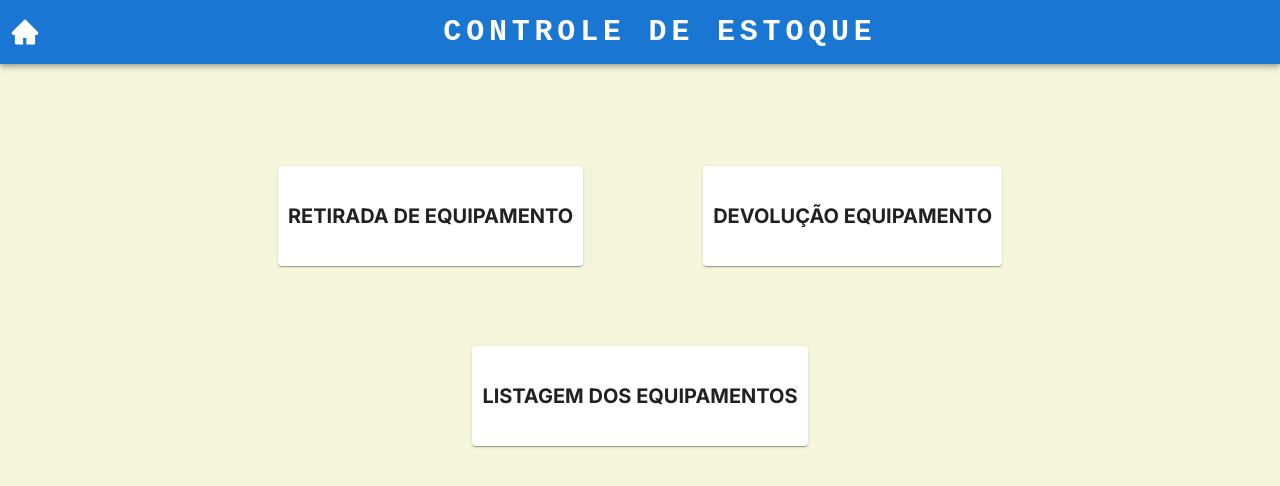
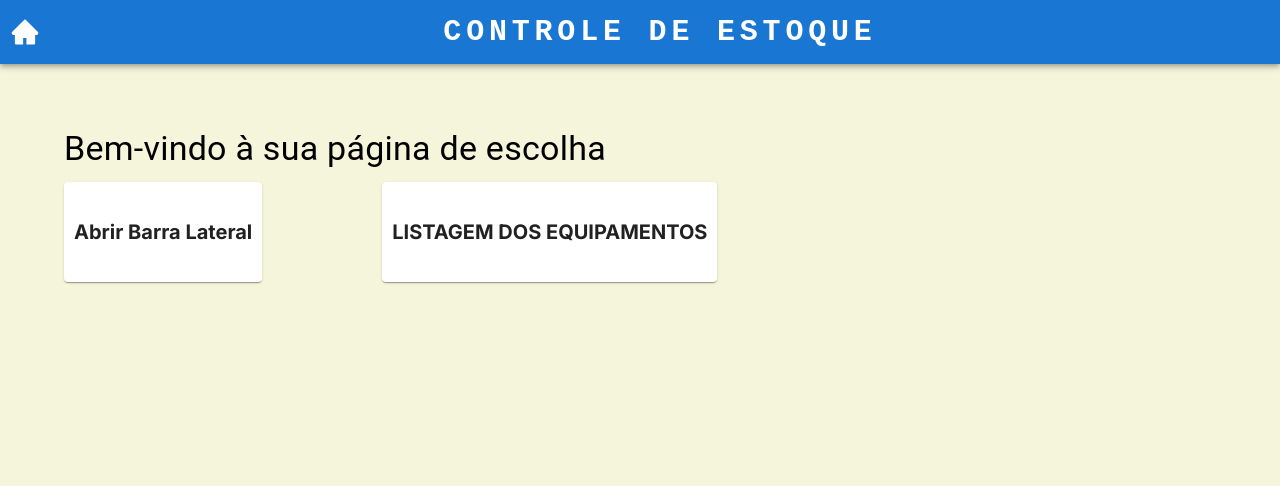
Before and after one commit to LabHasar/2v-estoque, a Next.js app: page / in a window 1280 px wide. Shown: the top 486 px of the page. Built offline with nearby package versions, Linux system fonts and the light colour scheme.

Commit message:
Testes com a barra lateral

```diff
--- a/src/app/listagemEquipamento/Listagem.jsx
+++ b/src/app/listagemEquipamento/Listagem.jsx
@@ -52,10 +52,14 @@ export default function Listagem() {
                 aria-describedby="modal-modal-description"
             >
                 <Box className={sx.modalContainer}>
-                    <img src={selectedImage.img} alt="Selected" className={sx.modalImage} />
-                    <Typography variant="h5" className={sx.modalTitle}>
-                        {selectedImage.item}
-                    </Typography>
+                    {selectedImage && selectedImage.img && (
+                        <img src={selectedImage.img} alt="Selected" className={sx.modalImage} />
+                    )}
+                    {selectedImage && (
+                        <Typography variant="h5" className={sx.modalTitle}>
+                            {selectedImage.item}
+                        </Typography>
+                    )}
                     <Typography className={sx.modalText}>
                         Descrição do Equipamento
                     </Typography>
--- a/src/app/page.jsx
+++ b/src/app/page.jsx
@@ -1,37 +1,63 @@
+"use client"
 import React from "react";
-import {
-  AppBar,
-  Box,
-  Container,
-  Stack,
-  Toolbar,
-  Typography,
-  Card,
-} from "@mui/material";
+import { Box, Card, Container, Drawer, List, ListItem, ListItemText, Stack, Toolbar, Typography } from "@mui/material";
 import Link from 'next/link';
 import Header from "./components/header/page";
 
 export default function choicePage() {
+  const [drawerOpen, setDrawerOpen] = React.useState(false);
+
+  const toggleDrawer = (open) => (event) => {
+    if (
+      event.type === 'keydown' &&
+      (event.key === 'Tab' || event.key === 'Shift')
+    ) {
+      return;
+    }
+
+    setDrawerOpen(open);
+  };
+
+  const list = () => (
+    <Box
+      sx={{ width: 250 }}
+      role="presentation"
+      onClick={toggleDrawer(false)}
+      onKeyDown={toggleDrawer(false)}
+    >
+      <List>
+        <ListItem button key="RetirarEquipamento">
+          <Link href="/retirarEquipamento" passHref>
+            <ListItemText primary="Retirar Equipamento" />
+          </Link>
+        </ListItem>
+        <ListItem button key="DevolverEquipamento">
+          <Link href="/devolucaoEquipamento" passHref>
+            <ListItemText primary="Devolver Equipamento" />
+          </Link>
+        </ListItem>
+      </List>
+    </Box>
+  );
+
   return (
     <Box>
-      <Header/>
-      <Box
-        sx={{
-          display: "flex",
-          justifyContent: "center",
-          alignItems: "center",
-          //   backgroundColor: "red",
-          padding: "8%",
-        }}
+      <Header />
+      <Container>
+        <Toolbar />
+        <Stack direction="row" spacing={2}>
+          <Drawer
+            anchor="left"
+            open={drawerOpen}
+            onClose={toggleDrawer(false)}
           >
-        <Box sx={{ width: "auto" }}>
-          <Stack
-            spacing={{ xs: 2, sm: 10 }}
-            direction="column"
-            alignItems="center"
-          >
-            <Stack spacing={15} direction="row" useFlexGap>
-            <Link href="/retirarEquipamento" passHref>
+            {list()}
+          </Drawer>
+          <Box sx={{ flexGrow: 1 }}>
+            <Typography variant="h4" gutterBottom>
+              Bem-vindo à sua página de escolha
+            </Typography>
+            <Stack spacing={15} direction="row" alignItems="center">
               <Card
                 sx={{
                   width: "auto",
@@ -43,27 +69,10 @@ export default function choicePage() {
                   fontWeight: "bold",
                   fontSize: "20px",
                 }}
+                onClick={toggleDrawer(true)}
               >
-                RETIRADA DE EQUIPAMENTO
+                Abrir Barra Lateral
               </Card>
-              </Link>
-              <Link href="/devolucaoEquipamento" passHref>
-              <Card
-                sx={{
-                  width: "auto",
-                  height: "100px",
-                  display: "flex",
-                  alignItems: "center",
-                  padding: "10px",
-                  cursor: "pointer",
-                  fontWeight: "bold",
-                  fontSize: "20px",
-                }}
-              >
-                DEVOLUÇÃO EQUIPAMENTO
-              </Card>
-              </Link>
-            </Stack>
               <Link href="/listagemEquipamento" passHref>
                 <Card
                   sx={{
@@ -82,7 +91,8 @@ export default function choicePage() {
               </Link>
             </Stack>
           </Box>
-      </Box>
+        </Stack>
+      </Container>
     </Box>
   );
 }
```
Lines whose indentation alone changed are shown as unchanged.
